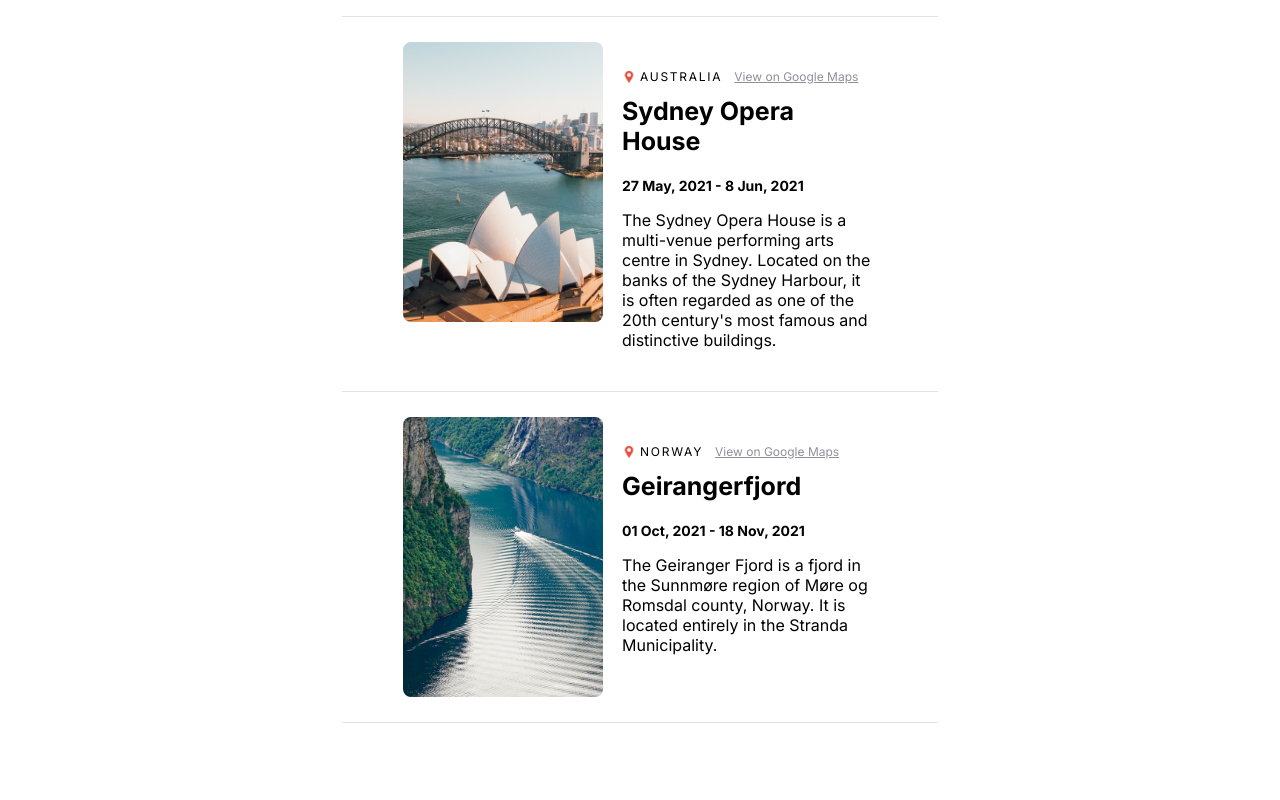
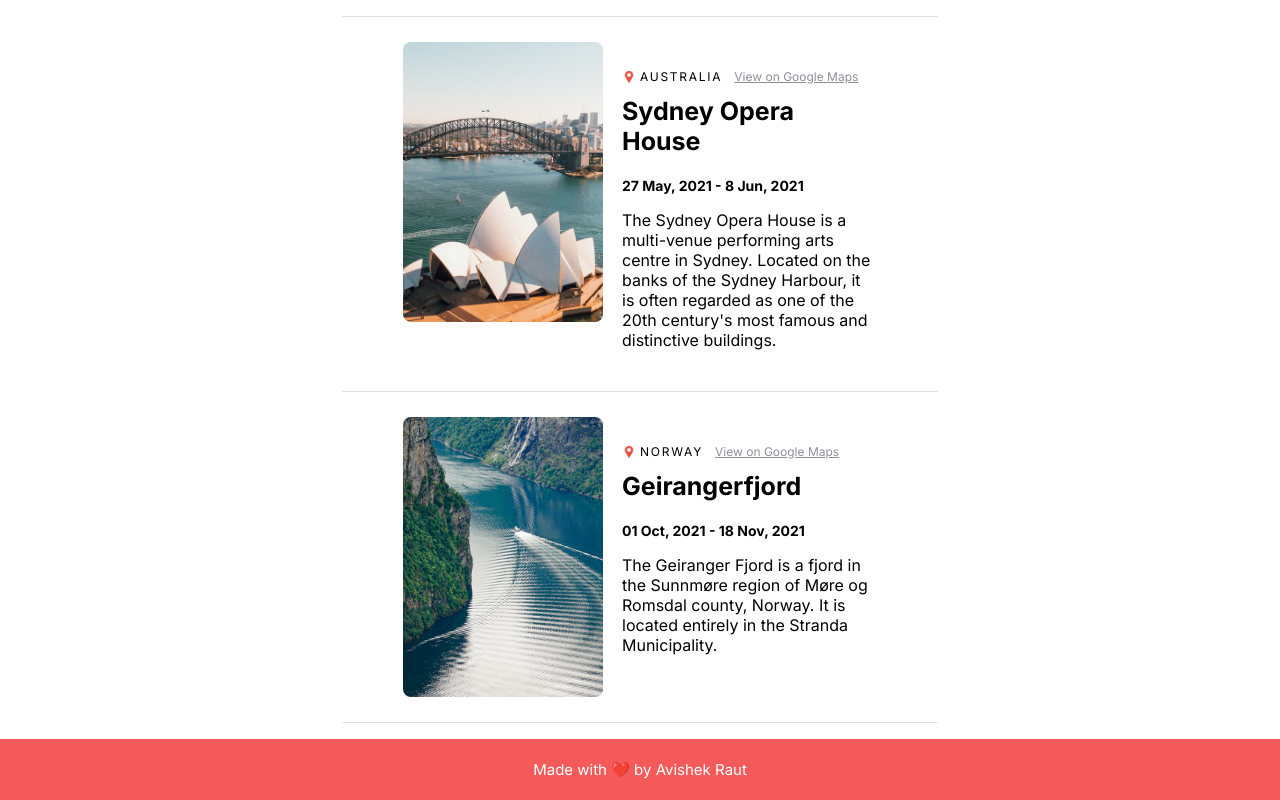
Before and after one commit to Avishekraut/React-Travel-Journal, a React (Create React App) app in the folder traveljournal/: page / in a window 1280 px wide. Shown: the part 405-1205 px from the top of the page. Before the commit the page ends 1136 px from the top, so only its background shows below. Built offline with nearby package versions, Linux system fonts and the light colour scheme.

Commit message:
Updated App Component

```diff
--- a/traveljournal/src/App.js
+++ b/traveljournal/src/App.js
@@ -3,6 +3,7 @@
 import Card from "./Components/Card";
 import globeicon from "./images/globe-icon.png";
 import data from "./data";
+import Footer from "./Components/Footer"
 
 function App() {
   const info = data.map((data) => {
@@ -14,6 +15,7 @@
       <div className="cards-conatainer">
         {info}
       </div>
+      <Footer />
     </div>
   );
 }
--- a/traveljournal/src/Components/Nav.js
+++ b/traveljournal/src/Components/Nav.js
@@ -1,7 +1,6 @@
 import React from "react";
 
 export default function Nav(props) {
-    console.log(props.img)
     return(
         <nav className= "nav-bar">
             <img className= "logo"src={props.img}></img>
```
